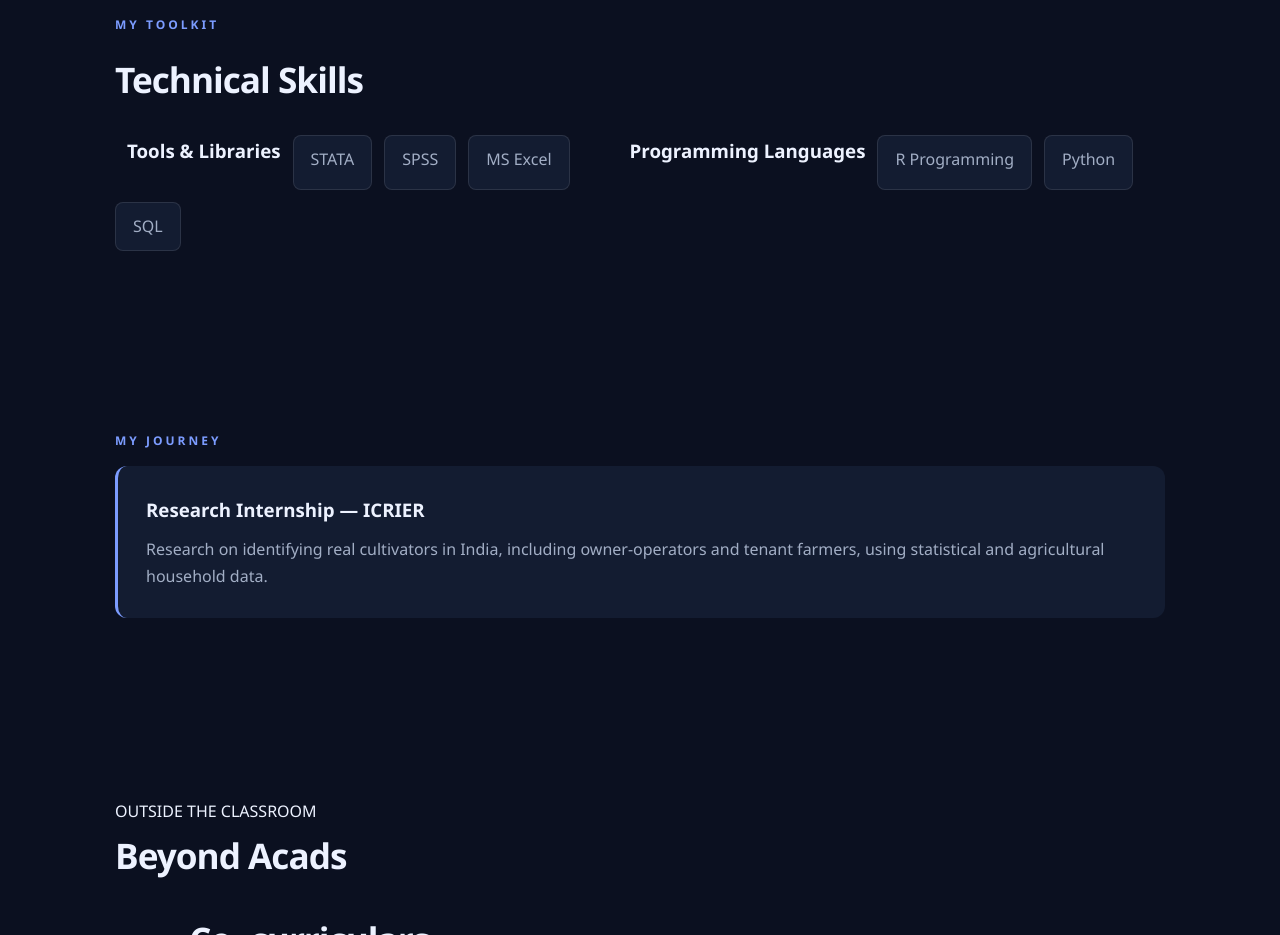
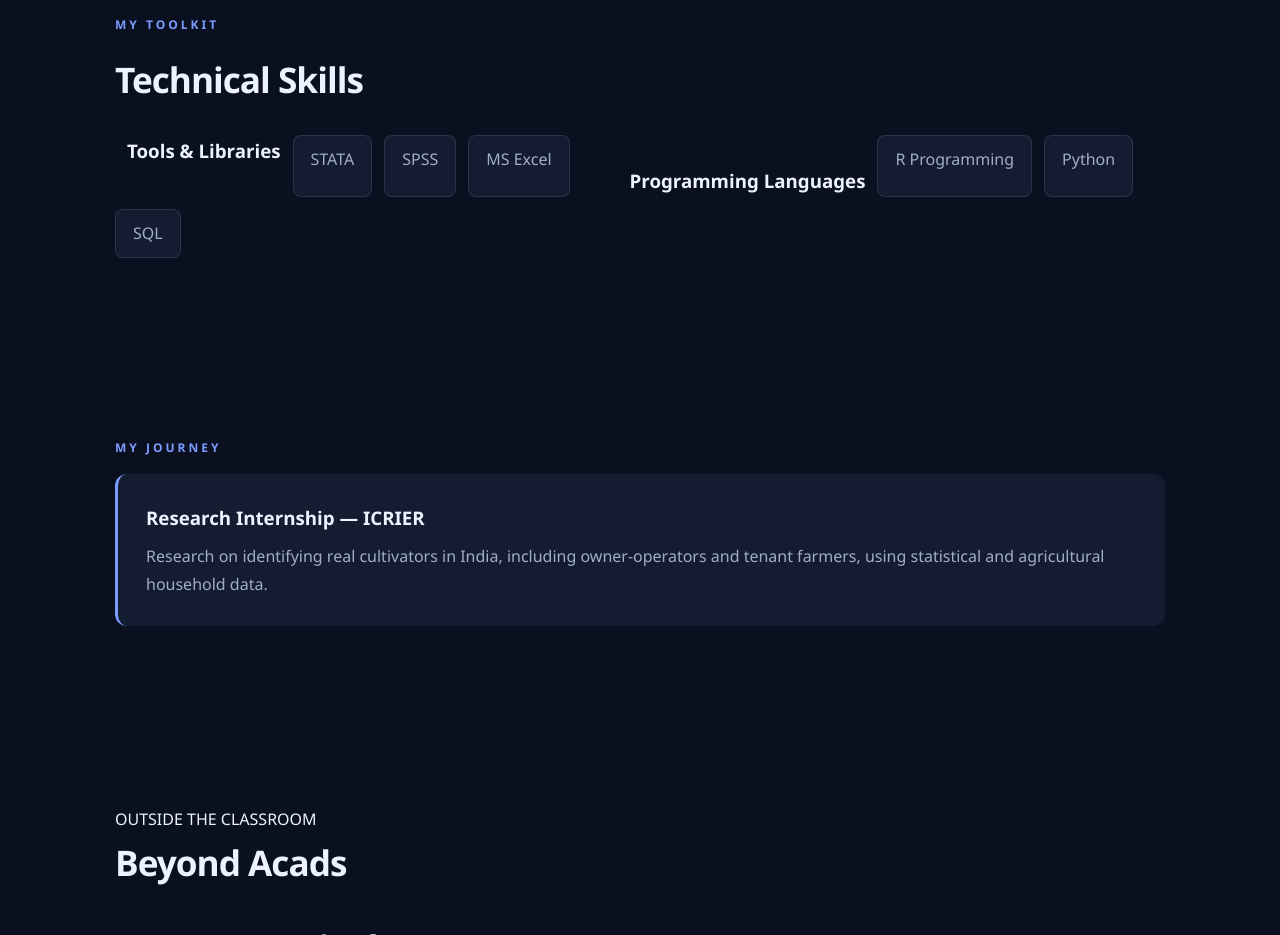
Before and after one commit to AnjaliKhatri0023/portfolio, a plain HTML site: page index.html in a window 1280 px wide. Shown: the part 2180-3115 px from the top of the page. Drawn offline with Linux system fonts and the light colour scheme.

Commit message:
Update style.css

```diff
--- a/style.css
+++ b/style.css
@@ -788,3 +788,8 @@ footer {
     position: relative;
     z-index: 2;
 }
+
+
+.next-heading {
+    margin-top: 30px;
+}
```
